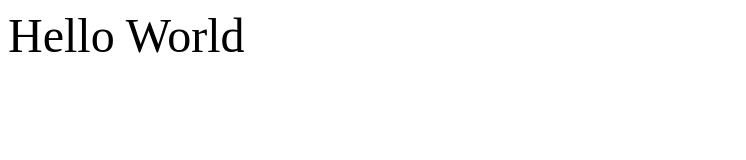
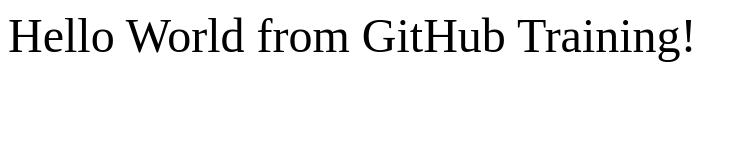
Before and after one commit to kevindperezm/helloworld, a plain HTML site: page index.html in a window 1280 px wide. Shown: the whole page, without its empty margins (0-746 px from the left). Drawn offline with Linux system fonts and the light colour scheme.

Commit message:
a more specific version of hello world message

```diff
--- a/index.html
+++ b/index.html
@@ -5,6 +5,6 @@
      <link rel="stylesheet" href="index.css">
   </head>
   <body>
-    Hello World
+    Hello World from GitHub Training!
   </body>
  </html>
```
